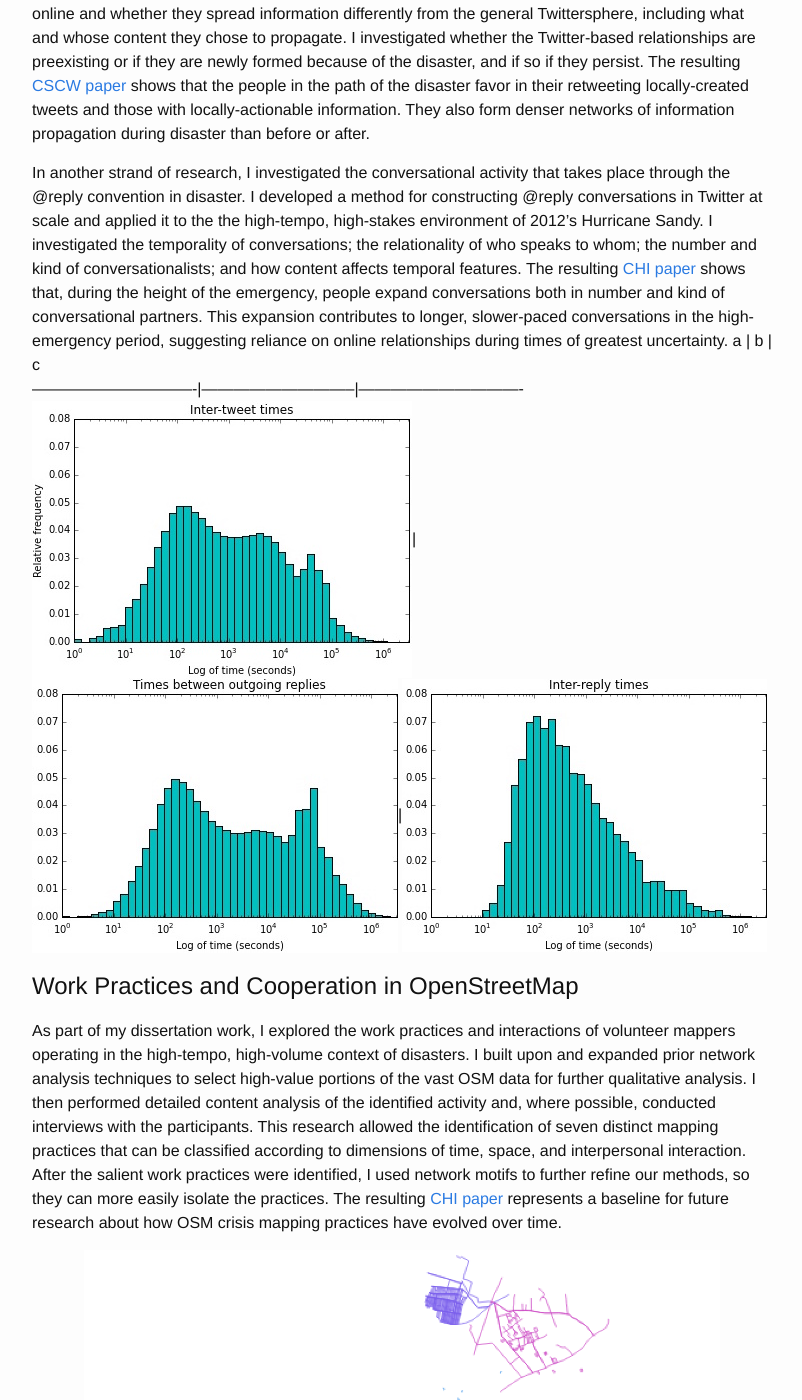
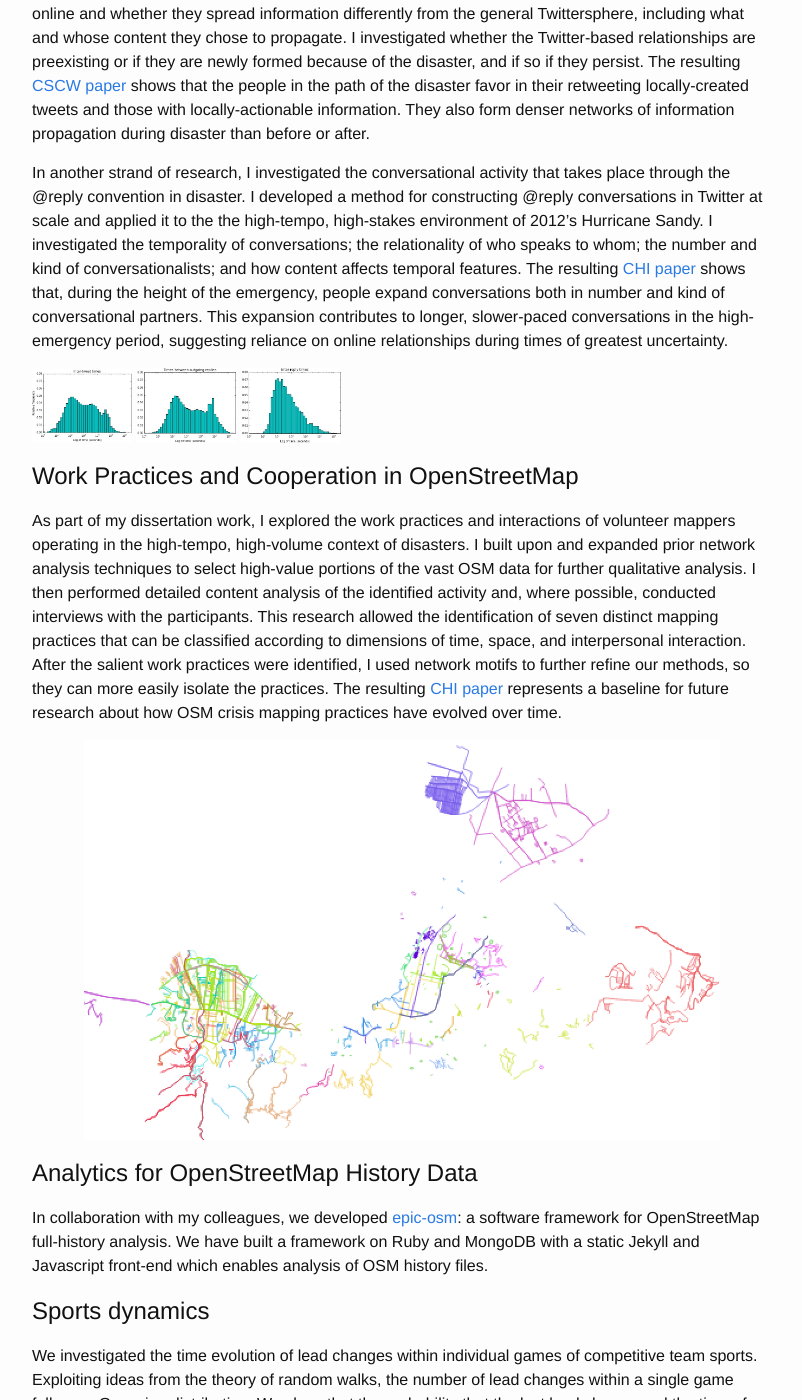
Before and after one commit to marinkala/marinkala.github.com, a Jekyll site: the page built from projects.md, in a window 1280 px wide and 1400 px high, scrolled down 1182 px. Shown: the whole window, without its empty margins (238-1040 px from the left). Built offline with Jekyll 4.4.1, drawn with Linux system fonts in a browser that asks for light colours.

Commit message:
fixing the three figures with html

```diff
--- a/projects.md
+++ b/projects.md
@@ -29,9 +29,12 @@
 The resulting [CSCW paper](https://dl.acm.org/citation.cfm?id=2675218) shows that the people in the path of the disaster favor in their retweeting locally-created tweets and those with locally-actionable information. They also form denser networks of information propagation during disaster than before or after.
 
 In another strand of research, I investigated the conversational activity that takes place through the @reply convention in disaster. I developed a method for constructing @reply conversations in Twitter at scale and applied it to the the high-tempo, high-stakes environment of 2012's Hurricane Sandy. I investigated the temporality of conversations; the relationality of who speaks to whom; the number and kind of conversationalists; and how content affects temporal features. The resulting [CHI paper](https://dl.acm.org/citation.cfm?id=3173658) shows that, during the height of the emergency, people expand conversations both in number and kind of conversational partners. This expansion contributes to longer, slower-paced conversations in the high-emergency period, suggesting reliance on online relationships during times of greatest uncertainty.
-               a               |              b              |              c
--------------------------------|-----------------------------|-------------------------------
-![](/assets/intertweetTime.jpg)|![](/assets/outReplyTime.jpg)|![](/assets/InterreplyTime.jpg)
+
+<p float="left">
+  <img src="/assets/intertweetTime.jpg" width="100" />
+  <img src="/assets/outReplyTime.jpg" width="100" />
+  <img src="/assets/InterreplyTime.jpg" width="100" />
+</p>
 
 ## Work Practices and Cooperation in OpenStreetMap
 As part of my dissertation work, I explored the work practices and interactions of volunteer mappers operating in the high-tempo, high-volume context of disasters. I built upon and expanded prior network analysis techniques to select high-value portions of the vast OSM data for further qualitative analysis. I then performed detailed content analysis of the identified activity and, where possible, conducted interviews with the participants. This research allowed the identification of seven distinct mapping practices that can be classified according to dimensions of time, space, and interpersonal interaction.  After the salient work practices were identified, I used network motifs to further refine our methods, so they can more easily isolate the practices. The resulting [CHI paper](http://dl.acm.org/citation.cfm?id=2858371) represents a baseline for future research about how OSM crisis mapping practices have evolved over time.
```
